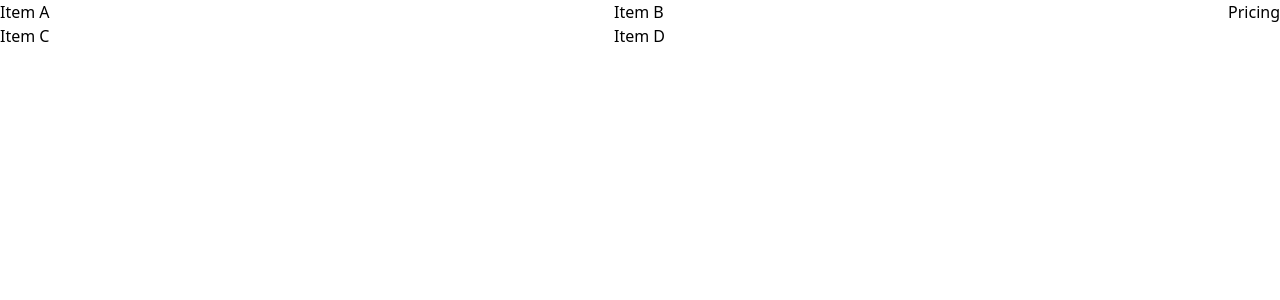
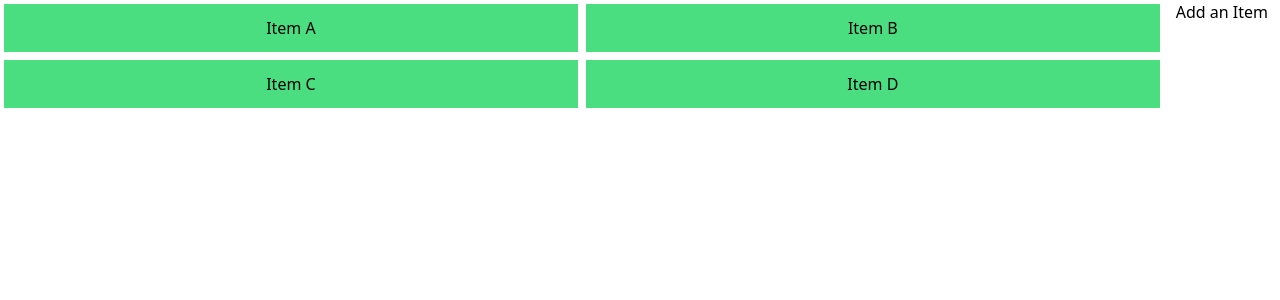
Before and after one commit to hsattar/cdl-checkout, a React (Create React App) app: page / in a window 1280 px wide. Shown: the top 300 px of the page. Built offline with nearby package versions, Linux system fonts and the light colour scheme.

Commit message:
added items data and created state to store items selected in basket

```diff
--- a/src/App.js
+++ b/src/App.js
@@ -1,11 +1,15 @@
-import Items from "./components/Items";
-import Pricing from "./components/Pricing";
+import { useState } from "react"
+import Items from "./components/Items"
+import Pricing from "./components/Pricing"
 
 export default function App() {
+
+  const [itemsinBasket, setItemsInBasket] = useState([])
+
   return (
     <div className="flex">
       <Items />
-      <Pricing />
+      <Pricing itemsinBasket={itemsinBasket} />
     </div>
   )
 }
--- a/src/components/Items.jsx
+++ b/src/components/Items.jsx
@@ -1,11 +1,13 @@
+import SingleItem from "./SingleItem"
+
 export default function Items() {
+
+    const items = [{name: "A", price: 50}, {name: "B", price: 30}, {name: "C", price: 20}, {name: "D", price: 15}]
+
     return (
         <div className="grow">
             <div className="grid grid-cols-2">
-                <p>Item A</p>
-                <p>Item B</p>
-                <p>Item C</p>
-                <p>Item D</p>
+                { items.map((item, index) => <SingleItem key={index} item={item} /> ) }
             </div>
         </div>
     )
--- a/src/components/Pricing.jsx
+++ b/src/components/Pricing.jsx
@@ -1,5 +1,5 @@
-export default function Pricing() {
+export default function Pricing({ itemsInBasket }) {
     return (
-        <div>Pricing</div>
+        <p className="mx-3">{itemsInBasket ? itemsInBasket : 'Add an Item'}</p>
     )
 }
--- /dev/null
+++ b/src/components/SingleItem.jsx
@@ -0,0 +1,5 @@
+export default function SingleItem({ item }) {
+    return (
+        <div className="bg-green-400 text-center m-1 p-3 hover:cursor-pointer hover:bg-green-500">Item {item.name}</div>
+    )
+}
```
